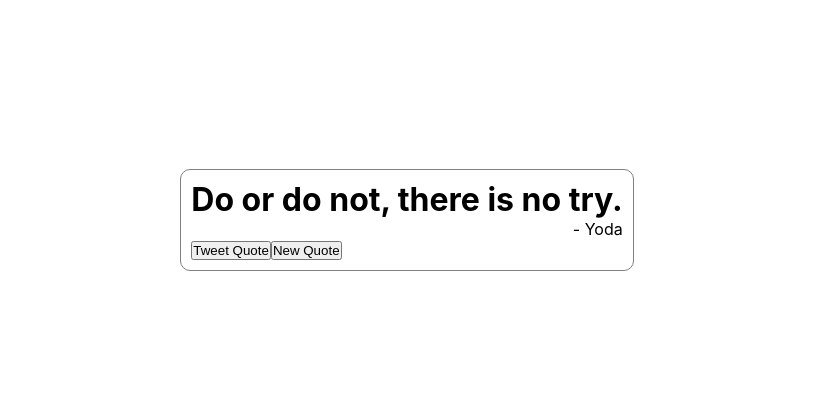
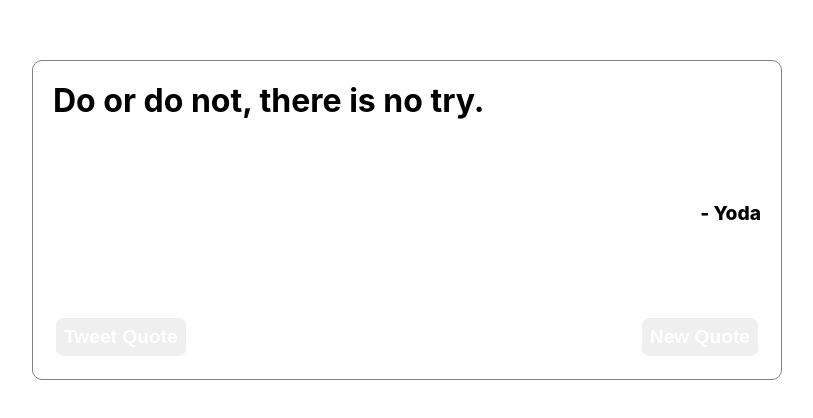
Before and after one commit to mhgamboa/quote-machine, a React (Create React App) app: page / in a window 1280 px wide. Shown: the part 180-598 px from the top of the page, without its empty margins (233-1046 px from the left). Built offline with nearby package versions, Linux system fonts and the light colour scheme.

Commit message:
Added Animation

```diff
--- a/src/App.css
+++ b/src/App.css
@@ -10,62 +10,55 @@
   -webkit-box-direction: normal;
       -ms-flex-direction: column;
           flex-direction: column;
+  -webkit-box-pack: justify;
+      -ms-flex-pack: justify;
+          justify-content: space-between;
+  width: 90vw;
+  height: 40vh;
+  min-height: 180px;
+  max-width: 750px;
 }
 
 #quote-box #text {
-  white-space: nowrap;
-  overflow: hidden;
-  -webkit-animation: typing 1100ms steps(40, end) forwards, blink 1.3s infinite;
-          animation: typing 1100ms steps(40, end) forwards, blink 1.3s infinite;
+  -webkit-transition: 1500ms;
+  transition: 1500ms;
 }
 
 #quote-box #author {
-  -ms-flex-item-align: end;
-      align-self: flex-end;
-  white-space: nowrap;
-  overflow: hidden;
-  -webkit-animation: typing 1000ms steps(40, start) 1500ms backwards;
-          animation: typing 1000ms steps(40, start) 1500ms backwards;
-  width: auto;
   text-align: right;
+  margin-top: 0px;
+  -webkit-transition: 1500ms;
+  transition: 1500ms;
+  font-size: 1.2em;
+  font-weight: 800;
 }
 
-@-webkit-keyframes typing {
-  0% {
-    width: 0%;
-  }
-  100% {
-    width: 100%;
-  }
+#quote-box .buttons-container {
+  display: -webkit-box;
+  display: -ms-flexbox;
+  display: flex;
+  -webkit-box-pack: justify;
+      -ms-flex-pack: justify;
+          justify-content: space-between;
 }
 
-@keyframes typing {
-  0% {
-    width: 0%;
-  }
-  100% {
-    width: 100%;
-  }
+#quote-box .buttons-container button {
+  padding: 8px;
+  border: solid white 3px;
+  border-radius: 10px;
+  color: white;
+  -webkit-transition: 1500ms;
+  transition: 1500ms;
+  font-size: 1.2em;
+  font-weight: 700;
 }
 
-@-webkit-keyframes blink {
-  0%,
-  100% {
-    border-right: 2px solid transparent;
-  }
-  50% {
-    border-right: 2px solid #222;
-  }
+#quote-box .buttons-container button:hover {
+  cursor: pointer;
 }
 
-@keyframes blink {
-  0%,
-  100% {
-    border-right: 2px solid transparent;
-  }
-  50% {
-    border-right: 2px solid #222;
-  }
+#quote-box > * {
+  margin: 10px;
 }
 
 * {
@@ -94,5 +87,7 @@ body {
   -webkit-box-pack: center;
       -ms-flex-pack: center;
           justify-content: center;
+  -webkit-transition: 1500ms;
+  transition: 1500ms;
 }
 /*# sourceMappingURL=App.css.map */
--- a/src/App.js
+++ b/src/App.js
@@ -1,32 +1,42 @@
 import './App.css';
 import React, { Component } from 'react';
 import quotesArray from './quotesArray.js'
+
+let hexArray = [0,1,2,3,4,5,6,7,8,9,'A','B','C','D','E','F']
 
 class App extends Component {
   constructor(props) {
     super(props)
     this.state = {
-      quoteNumber: 0
+      quoteNumber: 0,
+      color: ''
     }
     this.newQuote = this.newQuote.bind(this);
   }
   newQuote = () => {
-    console.log(quotesArray.length)
+    let newQuoteNumber = Math.floor(Math.random() * (quotesArray.length - 1));
+    let newColor = '#';
 
-    let newQuoteNumber = Math.floor(Math.random() * (quotesArray.length - 1));
+    for (let i = 0; i < 6; i++) {
+      let hex = hexArray[Math.floor(Math.random() * hexArray.length)]
+      newColor += hex;
+    }
+    console.log(newColor)
     this.setState({
-      quoteNumber: newQuoteNumber
+      quoteNumber: newQuoteNumber,
+      color: newColor
     })
   }
   render() {
+
     return (
-    <div className="App">
+    <div className="App" style={{backgroundColor: this.state.color}}>
       <div id="quote-box">
-        <h1 id="removeText">{quotesArray[this.state.quoteNumber].quote}</h1>
-        <p id="author">- {quotesArray[this.state.quoteNumber].author}</p>
+        <h1 id="text" style={{color: this.state.color}}>{quotesArray[this.state.quoteNumber].quote}</h1>
+        <p id="author" style={{color: this.state.color}}>- {quotesArray[this.state.quoteNumber].author}</p>
         <div className="buttons-container">
-          <a href="http://twitter.com/intent/tweet" target="_blank" id="tweet-quote"><button>Tweet Quote</button></a>
-          <button id="new-quote" onClick={this.newQuote}>New Quote</button>
+          <a href="http://twitter.com/intent/tweet" target="_blank" rel="noreferrer" id="tweet-quote"><button style={{backgroundColor: this.state.color}}>Tweet Quote</button></a>
+          <button id="new-quote" onClick={this.newQuote} style={{backgroundColor: this.state.color}}>New Quote</button>
         </div>
       </div>
     </div>
--- a/src/quotesArray.js
+++ b/src/quotesArray.js
@@ -2,9 +2,14 @@ const QuotesArray = [
     {quote: "Do or do not, there is no try.", author: 'Yoda'},
     {quote: "Git 'R Done!", author: "Larry the Cable Guy"},
     {quote: "No.", author: "My Wife"},
-    {quote: "Do you Hear the People Sing?", author: "Jean Valjean"},
     {quote: "Live Long and Prosper 🖖", author: "Spock"},
-    {quote: "", author: ""}
+    {quote: "I have a dream...", author: "Martin Luther King Jr."},
+    {quote: "Tell me and I forget. Teach me and I remember. Involve me and I learn.", author: "Benjamin Franklin"},
+    {quote: "In the end, it's not the years in your life that count. It's the life in your years.", author: "Abraham Lincoln"},
+    {quote: "Do not let making a living prevent you from making a life.", author: "John Wooden"},
+    {quote: "The way to get started is to quit talking and begin doing.", author: "Walt Disney"},
+    {quote: '"Hello World!"', author: "Anyone who's every coded"},
+    {quote: "", author: ""},
 ]
 
 export default QuotesArray;
--- a/src/scss/_Base.scss
+++ b/src/scss/_Base.scss
@@ -17,4 +17,5 @@ body {
     display: flex;
     align-items: center;
     justify-content: center;
+    transition: 1500ms;
 }
--- a/src/scss/_Box.scss
+++ b/src/scss/_Box.scss
@@ -1,5 +1,5 @@
 #quote-box {
-    //Design
+    //color & border
     background-color: white;
     border: solid gray 1px;
     border-radius: 10px;
@@ -8,50 +8,43 @@
     //Layout
     display: flex;
     flex-direction: column;
+    justify-content: space-between;
+    width: 90vw;
+    height: 40vh;
+    min-height: 180px;
+    max-width: 750px;
 
     #text {
-        white-space: nowrap;
-        overflow: hidden;
-        animation: typing 1100ms steps(40, end) forwards, blink 1.3s infinite;
-    }
-
-    #removeText {
-        animation: eraseTyping 1100ms steps(40, end) forwards;
+        transition: 1500ms;
     }
 
     #author {
-        align-self: flex-end;
-        white-space: nowrap;
-        overflow: hidden;
-        animation: typing 1000ms steps(40, start) 1500ms backwards;
         text-align: right;
+        margin-top: 0px;
+        transition: 1500ms;
+        font-size: 1.2em;
+        font-weight: 800;
     }
 
-    @keyframes typing {
-        0% {
-            width: 0%;
-        }
-        100% {
-            width: 100%;
+    .buttons-container {
+        display: flex;
+        justify-content: space-between;
+
+        button {
+            padding: 8px;
+            border: solid white 3px;
+            border-radius: 10px;
+            color: white;
+            transition: 1500ms;
+            font-size: 1.2em;
+            font-weight: 700;
+            &:hover {
+                cursor: pointer;
+            }
         }
     }
 
-    @keyframes eraseTyping {
-        0% {
-            width: 100%;
-        }
-        100% {
-            width: 0%;
-        }
-    }
-
-    @keyframes blink {
-        0%,
-        100% {
-            border-right: 2px solid transparent;
-        }
-        50% {
-            border-right: 2px solid #222;
-        }
+    > * {
+        margin: 10px;
     }
 }
```
Also changed, not shown: 2 other files (tests, documents, lock files or other folders).
